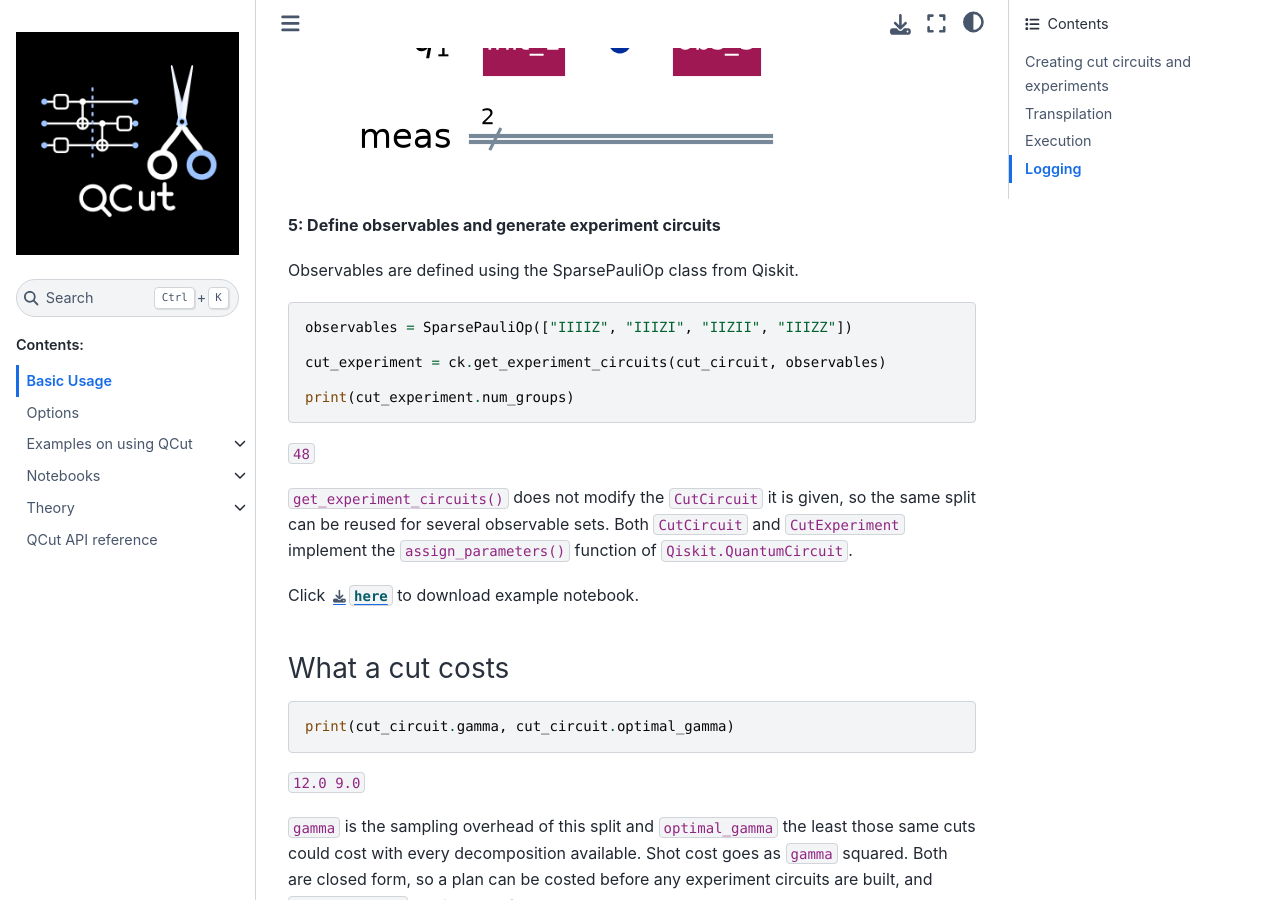
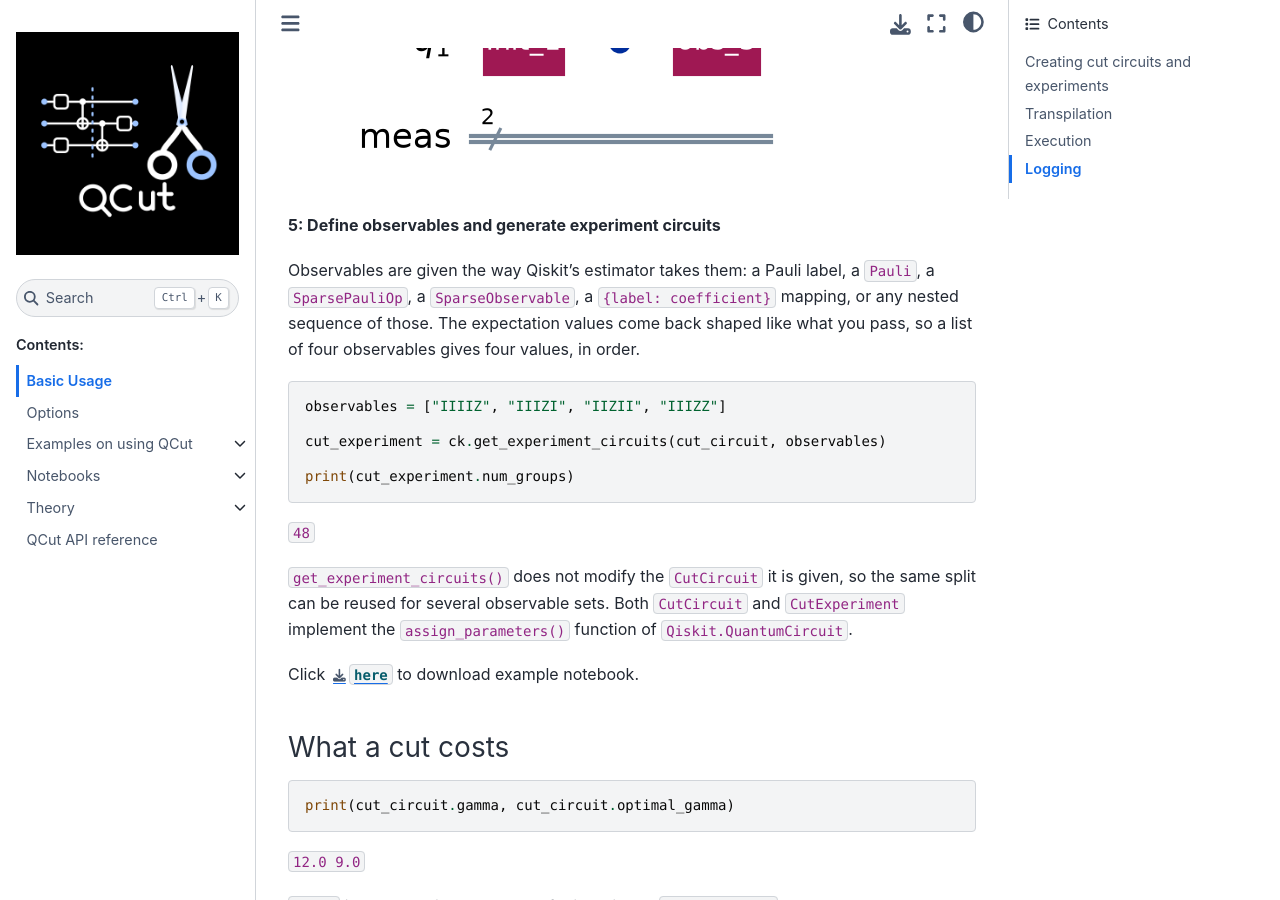
Before and after one commit to JooNiv/QCut, a Sphinx documentation site: the page built from docs/Usage.rst, in a window 1280 px wide and 900 px high, scrolled down 3734 px. Built offline with Sphinx 7.4.7 and the Sphinx Book theme 1.1.4, drawn with Linux system fonts in a browser that asks for light colours; pages that are not in the unit, such as notebooks, are missing from menus; the version number could not be read and is left out; some of the changed text lies outside the part shown.

Commit message:
update docs

```diff
--- a/docs/Usage.rst
+++ b/docs/Usage.rst
@@ -100,11 +100,15 @@ Now we can draw our subcircuits.
 
 **5: Define observables and generate experiment circuits**
 
-Observables are defined using the SparsePauliOp class from Qiskit.
+Observables are given the way Qiskit's estimator takes them: a Pauli label, a
+:code:`Pauli`, a :code:`SparsePauliOp`, a :code:`SparseObservable`, a
+:code:`{label: coefficient}` mapping, or any nested sequence of those. The expectation
+values come back shaped like what you pass, so a list of four observables gives four
+values, in order.
 
 .. code:: python
 
-   observables = SparsePauliOp(["IIIIZ", "IIIZI", "IIZII", "IIIZZ"])
+   observables = ["IIIIZ", "IIIZI", "IIZII", "IIIZZ"]
 
    cut_experiment = ck.get_experiment_circuits(cut_circuit, observables)
 
@@ -309,19 +313,15 @@ Comparing against the exact and noisy expectation values of the original circuit
 
 .. code:: python
 
-   obs = [ob.to_label() for ob in observables.paulis]
-
    estimator = Estimator()
    exact_expvals = [e.data.evs for e in
-      estimator.run([(x) for x in zip([circuit] * len(obs), obs)]).result()
+      estimator.run([(x) for x in zip([circuit] * len(observables), observables)]).result()
    ]
 
    tr = transpile(circuit, backend=fake)
 
-   tr_obs = observables.apply_layout(tr.layout)
-
    tr_obs_separate = [
-      SparsePauliOp(pauli.to_label()) for pauli in tr_obs.paulis
+      SparsePauliOp(label).apply_layout(tr.layout) for label in observables
    ]
 
    fake_estimator = BackendEstimator(backend=fake)
--- a/docs/examples/AutomaticCuts.rst
+++ b/docs/examples/AutomaticCuts.rst
@@ -9,7 +9,6 @@ Under the hood QCut uses `pymetis <https://github.com/inducer/pymetis>`__  to fi
 .. code:: python
 
    from qiskit import QuantumCircuit
-   from qiskit.quantum_info import SparsePauliOp
    import QCut as ck
    from QCut import find_cuts, CutOptions
 
@@ -21,7 +20,7 @@ Under the hood QCut uses `pymetis <https://github.com/inducer/pymetis>`__  to fi
    for qubit in range(6):
        circuit.rx(0.6, qubit)
 
-   observables = SparsePauliOp(["IIIIZZ", "IIIZZI", "IZZIII", "ZZIIII"])
+   observables = ["IIIIZZ", "IIIZZI", "IZZIII", "ZZIIII"]
 
    options = CutOptions(
       finder_num_partitions=2,
--- a/docs/examples/GateCuts.rst
+++ b/docs/examples/GateCuts.rst
@@ -41,7 +41,6 @@ in :doc:`../Theory`.
 
    from qiskit import QuantumCircuit
    from qiskit.circuit.library import RZZGate
-   from qiskit.quantum_info import SparsePauliOp
    import QCut as ck
    from QCut import cutGate, CutOptions
 
@@ -55,7 +54,7 @@ in :doc:`../Theory`.
    circuit.append(**cutGate(RZZGate(0.7), 1, 2))
    circuit.append(**cutGate(RZZGate(0.9), 0, 3))
 
-   observables = SparsePauliOp(["IIIZ", "IIZI", "IZII", "ZIII"])
+   observables = ["IIIZ", "IIZI", "IZII", "ZIII"]
 
    cut_circuit = ck.get_locations_and_subcircuits(circuit)
    experiment = ck.get_experiment_circuits(cut_circuit, observables)
--- a/docs/examples/ParallelBackends.rst
+++ b/docs/examples/ParallelBackends.rst
@@ -8,7 +8,6 @@ hands them the batches in turn.
 .. code:: python
 
    from qiskit import QuantumCircuit
-   from qiskit.quantum_info import SparsePauliOp
    from qiskit.circuit.library import CXGate
    import QCut as ck
    from QCut import ParallelBackend, cutGate
@@ -22,7 +21,7 @@ hands them the batches in turn.
    circuit.cx(4, 5)
 
    cut_circuit = ck.get_locations_and_subcircuits(circuit)
-   experiment = ck.get_experiment_circuits(cut_circuit, SparsePauliOp(["IIIIIZ"]))
+   experiment = ck.get_experiment_circuits(cut_circuit, ["IIIIIZ"])
 
    backend = ParallelBackend([first_device, second_device])
    results = ck.run_experiments(experiment, shots=4096, backend=backend)
--- a/docs/examples/WireCuts.rst
+++ b/docs/examples/WireCuts.rst
@@ -56,7 +56,6 @@ is derived in :doc:`../Theory`.
 .. code:: python
 
    from qiskit import QuantumCircuit
-   from qiskit.quantum_info import SparsePauliOp
    import QCut as ck
    from QCut import cut, CutOptions
 
@@ -72,7 +71,7 @@ is derived in :doc:`../Theory`.
    circuit.cx(1, 2)
    circuit.cx(2, 3)
 
-   observables = SparsePauliOp(["IIIZ", "IIZI", "IZII", "IIZZ"])
+   observables = ["IIIZ", "IIZI", "IZII", "IIZZ"]
 
    cut_circuit = ck.get_locations_and_subcircuits(circuit)
    experiment = ck.get_experiment_circuits(cut_circuit, observables)
```
Also changed, not shown: README.md (+7 -7 lines).
